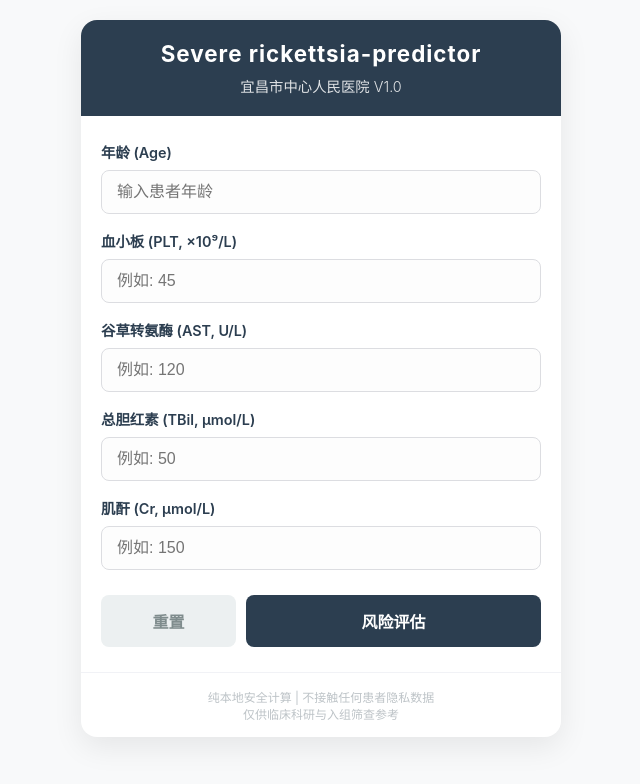
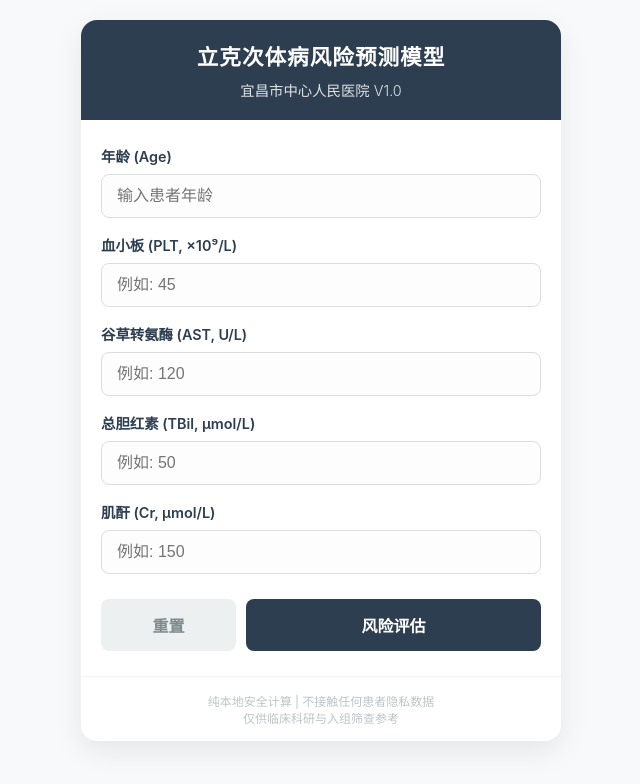
Before and after one commit to CYY622/Rickettsia-predictor, a plain HTML site: page index.html in a window 1280 px wide. Shown: the whole page, without its empty margins (319-959 px from the left). Drawn offline with Linux system fonts and the light colour scheme.

Commit message:
Update index.html

```diff
--- a/index.html
+++ b/index.html
@@ -38,7 +38,7 @@
         }
         .header h1 {
             margin: 0;
-            font-size: 1.4rem;
+            font-size: 1.35rem; /* 调整为适合中文的大小 */
             letter-spacing: 1px;
         }
         .header p {
@@ -166,7 +166,7 @@
 
 <div class="app-container">
     <div class="header">
-        <h1>Severe rickettsia-predictor</h1>
+        <h1>立克次体病风险预测模型</h1>
         <p>宜昌市中心人民医院 V1.0</p>
     </div>
 
```
